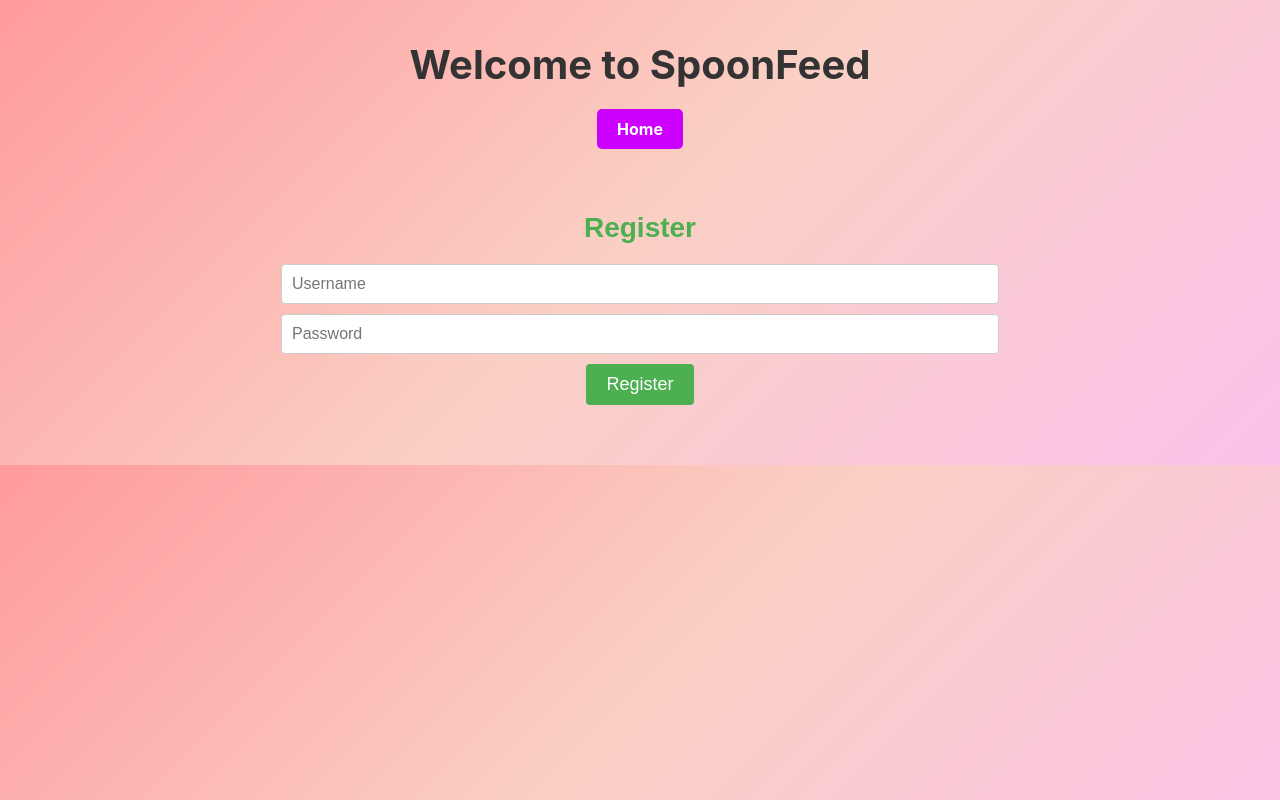
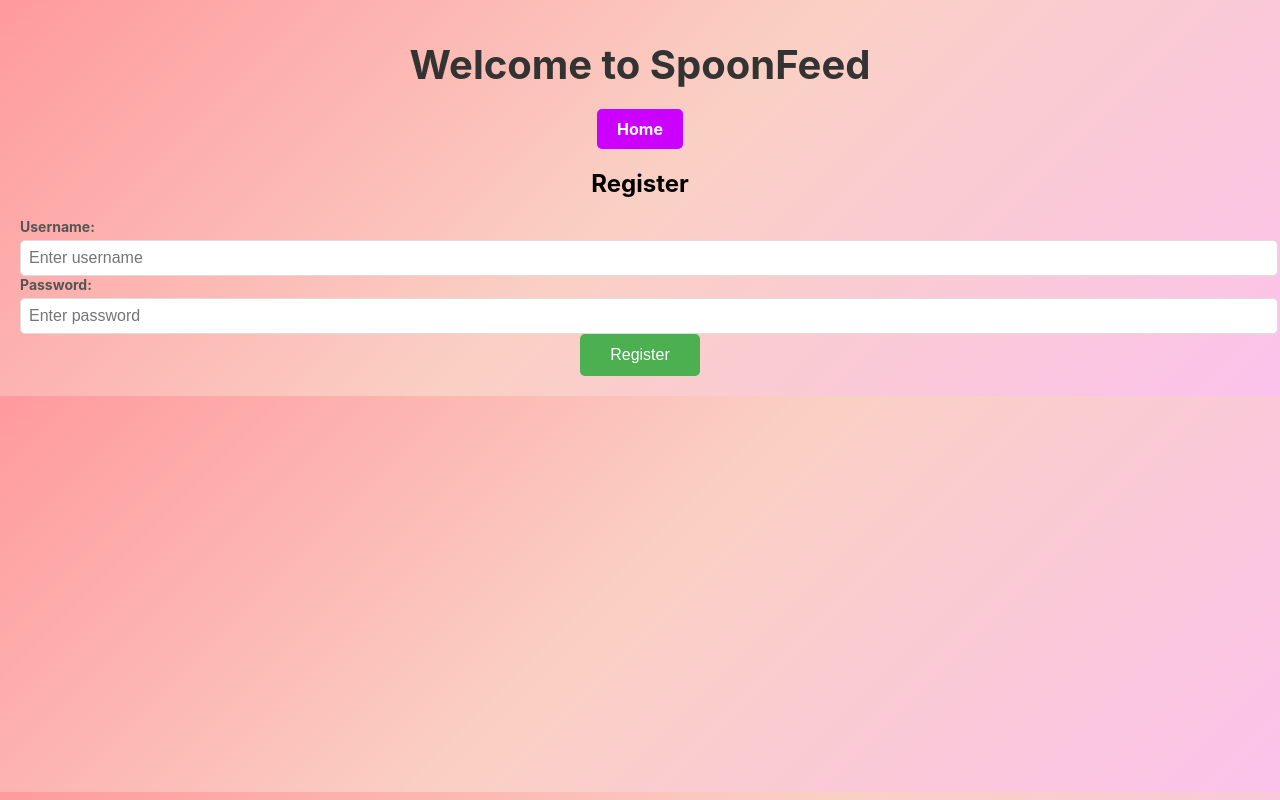
Before and after one commit to rmgiasson/SpoonFeed, a React (Create React App) app in the folder client/: page /register in a window 1280 px wide. Built offline with nearby package versions, Linux system fonts and the light colour scheme.

Commit message:
Update Register.js

```diff
--- a/client/src/Register.js
+++ b/client/src/Register.js
@@ -1,71 +1,55 @@
 import React, { useState } from 'react';
+import { useNavigate } from 'react-router-dom'; // Import the useNavigate hook
 import axios from 'axios';
 
 function Register() {
   const [username, setUsername] = useState('');
   const [password, setPassword] = useState('');
+  const [error, setError] = useState('');
+  const navigate = useNavigate(); // Initialize the navigate function
 
   const handleRegister = async (e) => {
     e.preventDefault();
+    setError(''); // Clear any previous errors
+
     try {
       await axios.post('/api/register', { username, password });
       alert('Registration successful');
+      navigate('/'); // Redirect the user to the home page
     } catch (error) {
       console.error("Error registering user:", error);
-      alert('Registration failed');
+      setError('Registration failed. Please try again.');
     }
   };
 
   return (
-    <div style={{ padding: '40px', textAlign: 'center', fontFamily: 'Arial, sans-serif' }}>
-      <h2 style={{ fontSize: '28px', marginBottom: '20px', color: '#4CAF50' }}>Register</h2>
+    <div className="register">
+      <h2>Register</h2>
+      {error && <p className="error">{error}</p>}
       <form onSubmit={handleRegister}>
+        <div className="form-group">
+          <label htmlFor="username">Username:</label>
           <input
             type="text"
-          placeholder="Username"
+            id="username"
+            placeholder="Enter username"
             value={username}
             onChange={(e) => setUsername(e.target.value)}
             required
-          style={{
-            display: 'block',
-            margin: '10px auto',
-            padding: '10px',
-            fontSize: '16px',
-            width: '60%',
-            border: '1px solid #ccc',
-            borderRadius: '4px',
-          }}
           />
+        </div>
+        <div className="form-group">
+          <label htmlFor="password">Password:</label>
           <input
             type="password"
-          placeholder="Password"
+            id="password"
+            placeholder="Enter password"
             value={password}
             onChange={(e) => setPassword(e.target.value)}
             required
-          style={{
-            display: 'block',
-            margin: '10px auto',
-            padding: '10px',
-            fontSize: '16px',
-            width: '60%',
-            border: '1px solid #ccc',
-            borderRadius: '4px',
-          }}
           />
-        <button
-          type="submit"
-          style={{
-            padding: '10px 20px',
-            backgroundColor: '#4CAF50',
-            color: '#fff',
-            fontSize: '18px',
-            border: 'none',
-            borderRadius: '4px',
-            cursor: 'pointer',
-          }}
-        >
-          Register
-        </button>
+        </div>
+        <button type="submit">Register</button>
       </form>
     </div>
   );
```
Lines whose indentation alone changed are shown as unchanged.
